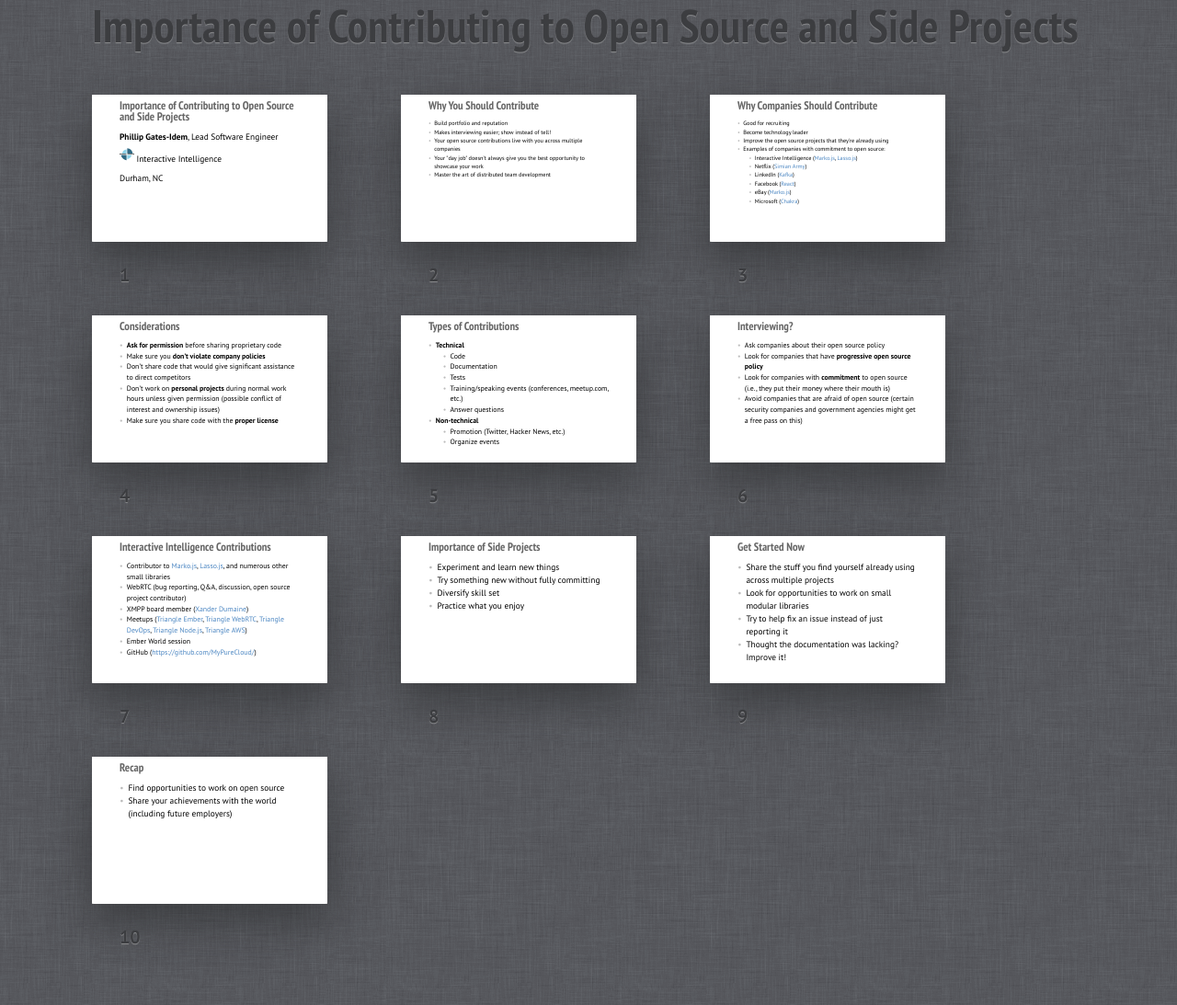
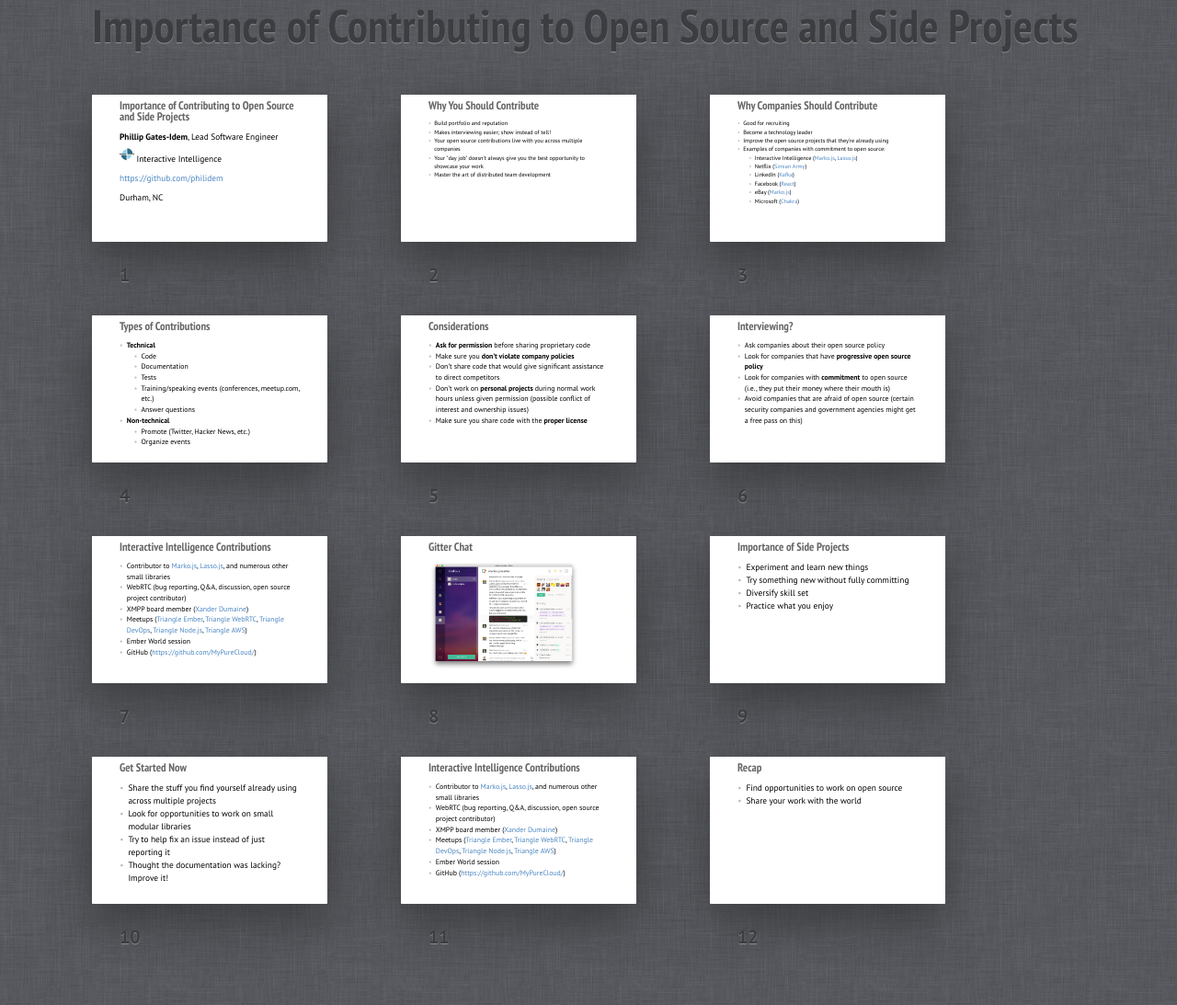
Before and after one commit to philidem/philidem.github.io, a plain HTML site: page tech-talks/open-source/index.html in a window 1280 px wide. Shown: the part 77-1170 px from the top of the page at 92% size. Drawn offline with Linux system fonts and the light colour scheme.

Commit message:
Minor updates to open source tech talk

```diff
--- a/tech-talks/open-source/index.html
+++ b/tech-talks/open-source/index.html
@@ -2,6 +2,7 @@
 Lead Software Engineer</p>
 <p><img src="http://philidem.github.io/logo-2786e776.svg" style="width: 64px; height: auto">
 Interactive Intelligence</p>
+<p><a href="https://github.com/philidem" target="_blank">https://github.com/philidem</a></p>
 <p>Durham, NC</p>
 </div></section><section class="slide"><h2>Why <b>You</b> Should Contribute</h2><div><ul>
 <li>Build portfolio and reputation</li>
@@ -12,7 +13,7 @@
 </ul>
 </div></section><section class="slide"><h2>Why <b>Companies</b> Should Contribute</h2><div><ul>
 <li>Good for recruiting</li>
-<li>Become technology leader</li>
+<li>Become a technology leader</li>
 <li>Improve the open source projects that they&#39;re already using</li>
 <li>Examples of companies with commitment to open source:<ul>
 <li>Interactive Intelligence (<a href="http://www.markojs.com/" target="_blank">Marko.js</a>, <a href="https://github.com/lasso-js/lasso/" target="_blank">Lasso.js</a>)</li>
@@ -24,13 +25,6 @@
 </ul>
 </li>
 </ul>
-</div></section><section class="slide"><h2>Considerations</h2><div class="medium"><ul>
-<li><strong>Ask for permission</strong> before sharing proprietary code</li>
-<li>Make sure you <strong>don’t violate company policies</strong></li>
-<li>Don’t share code that would give significant assistance to direct competitors</li>
-<li>Don’t work on <strong>personal projects</strong> during normal work hours unless given permission (possible conflict of interest and ownership issues)</li>
-<li>Make sure you share code with the <strong>proper license</strong></li>
-</ul>
 </div></section><section class="slide"><h2>Types of Contributions</h2><div class="medium"><ul>
 <li><strong>Technical</strong><ul>
 <li>Code</li>
@@ -41,10 +35,17 @@
 </ul>
 </li>
 <li><strong>Non-technical</strong><ul>
-<li>Promotion (Twitter, Hacker News, etc.)</li>
+<li>Promote (Twitter, Hacker News, etc.)</li>
 <li>Organize events</li>
 </ul>
 </li>
+</ul>
+</div></section><section class="slide"><h2>Considerations</h2><div class="medium"><ul>
+<li><strong>Ask for permission</strong> before sharing proprietary code</li>
+<li>Make sure you <strong>don’t violate company policies</strong></li>
+<li>Don’t share code that would give significant assistance to direct competitors</li>
+<li>Don’t work on <strong>personal projects</strong> during normal work hours unless given permission (possible conflict of interest and ownership issues)</li>
+<li>Make sure you share code with the <strong>proper license</strong></li>
 </ul>
 </div></section><section class="slide"><h2>Interviewing?</h2><div class="medium"><ul>
 <li>Ask companies about their open source policy</li>
@@ -60,7 +61,7 @@
 <li>Ember World session</li>
 <li>GitHub (<a href="https://github.com/MyPureCloud/" target="_blank">https://github.com/MyPureCloud/</a>)</li>
 </ul>
-</div></section><section class="slide"><h2>Importance of Side Projects</h2><div class="large"><ul>
+</div></section><section class="slide"><h2>Gitter Chat</h2><div class="large"><img src="http://philidem.github.io/gitter-6b63a147.png" style="width: auto; height: 90%"></div></section><section class="slide"><h2>Importance of Side Projects</h2><div class="large"><ul>
 <li>Experiment and learn new things</li>
 <li>Try something new without fully committing</li>
 <li>Diversify skill set</li>
@@ -72,9 +73,17 @@
 <li>Try to help fix an issue instead of just reporting it</li>
 <li>Thought the documentation was lacking? Improve it!</li>
 </ul>
+</div></section><section class="slide"><h2>Interactive Intelligence Contributions</h2><div class="medium"><ul>
+<li>Contributor to <a href="http://www.markojs.com/" target="_blank">Marko.js</a>, <a href="https://github.com/lasso-js/lasso/" target="_blank">Lasso.js</a>, and numerous other small libraries</li>
+<li>WebRTC (bug reporting, Q&amp;A, discussion, open source project contributor)</li>
+<li>XMPP board member (<a href="http://wiki.xmpp.org/web/Xander_Dumaine_Application_2016" target="_blank">Xander Dumaine</a>)</li>
+<li>Meetups (<a href="http://www.meetup.com/Triangle-Ember/" target="_blank">Triangle Ember</a>, <a href="http://www.meetup.com/Triangle-WebRTC/" target="_blank">Triangle WebRTC</a>, <a href="http://www.meetup.com/Triangle-DevOps/" target="_blank">Triangle DevOps</a>, <a href="http://www.meetup.com/triangle-nodejs/" target="_blank">Triangle Node.js</a>, <a href="http://www.meetup.com/Triangle-AWS-Amazon-Web-Services-Meetup/" target="_blank">Triangle AWS</a>)</li>
+<li>Ember World session</li>
+<li>GitHub (<a href="https://github.com/MyPureCloud/" target="_blank">https://github.com/MyPureCloud/</a>)</li>
+</ul>
 </div></section><section class="slide"><h2>Recap</h2><div class="large"><ul>
 <li>Find opportunities to work on open source</li>
-<li>Share your achievements with the world (including future employers)</li>
+<li>Share your work with the world</li>
 </ul>
 </div></section><div class="progress"><div></div></div><script src="http://philidem.github.io/open-source-2255b76b.js"></script>
 <script>$_mod_philidem.ready();</script></body></html>
```
Also changed, not shown: gitter-6b63a147.png (added).
